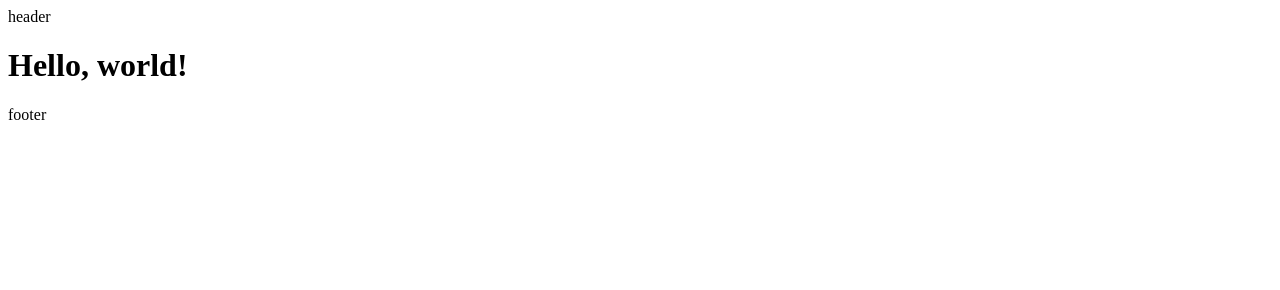
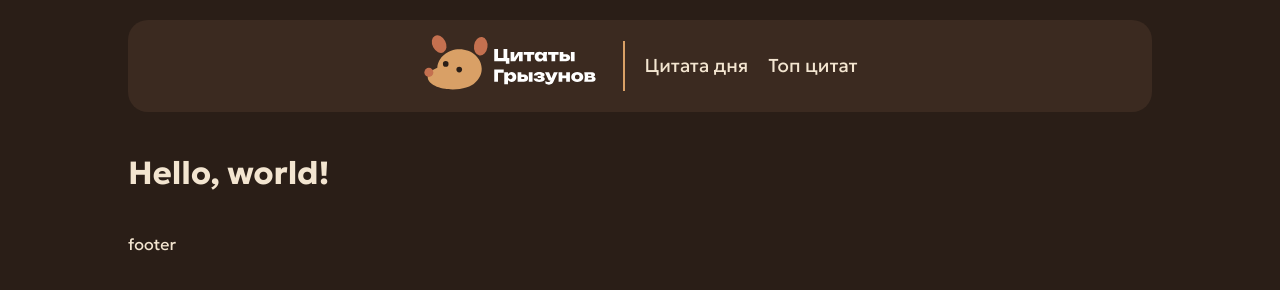
Before and after one commit to sasha15937/rodentia-quotes, a website: page static/index.html in a window 1280 px wide. Drawn offline with Linux system fonts and the light colour scheme.

Commit message:
header and styles start

```diff
--- a/static/header.html
+++ b/static/header.html
@@ -2,4 +2,9 @@
     <link rel="stylesheet" href="styles/styles.css">
 </head>
 
-header
+<a href="index.html" class="toMain"><img src="styles/лого.svg" class="logo"></a>
+
+<div class="div-line"> </div>
+
+<a href="" class="nav-btn quoteOfTheDay">Цитата дня</a>
+<a href="" class="nav-btn topQuotes">Топ цитат</a>
--- a/static/index.html
+++ b/static/index.html
@@ -7,6 +7,9 @@
     <title>Цитаты</title>
     <link rel="stylesheet" href="styles/styles.css">
     <link rel="icon" type="image/x-icon" href="/styles/favicon.ico">
+    <link rel="preconnect" href="https://fonts.googleapis.com">
+    <link rel="preconnect" href="https://fonts.gstatic.com" crossorigin>
+    <link href="https://fonts.googleapis.com/css2?family=Geologica:wght,CRSV@100..900,0&display=swap" rel="stylesheet">
     <script src="script.js" defer></script>
 </head>
 
--- a/static/styles/styles.css
+++ b/static/styles/styles.css
@@ -0,0 +1,57 @@
+:root {
+    --font: "Geologica", sans-serif;
+    --bgc: #2A1E17;
+    --bgc-card: #3B2A20;
+    --text: #F3E5D0;
+    --fade-text: #A68B73;
+    --akc-1: #D9A066;
+    --akc-2: #C4704F;
+
+}
+
+html {
+    font-size: 62.5%;
+    scroll-behavior: smooth;
+}
+
+body {
+    margin-top: 2rem;
+    margin-left: 10vw;
+    margin-right: 10vw;
+    display: flex;
+    font-family: var(--font);
+    font-size: 1.6rem;
+    color: var(--text);
+    background-color: var(--bgc);
+    flex-direction: column;
+    gap: 20px;
+}
+
+header {
+    background-color: var(--bgc-card);
+    border-radius: 20px;
+    padding: 1rem 2rem;
+    flex-grow: 2;
+    align-items: center;
+    text-align: center;
+    justify-content: center;
+    gap: 2rem;
+    display: flex;
+
+}
+
+.nav-btn {
+    color: var(--text);
+    text-decoration: none;
+    font-size: 14pt;
+}
+
+.logo {
+    max-width: 180px;
+}
+
+.div-line {
+    background: var(--akc-1);
+    height: 5rem;
+    width: 2px;
+}
```
